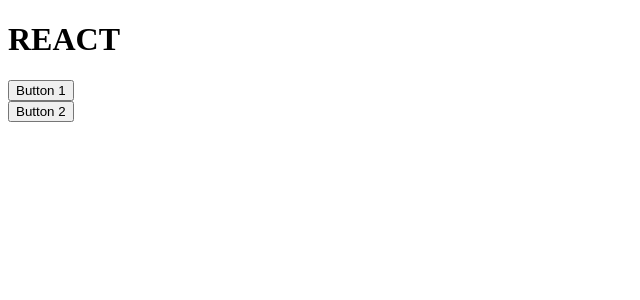
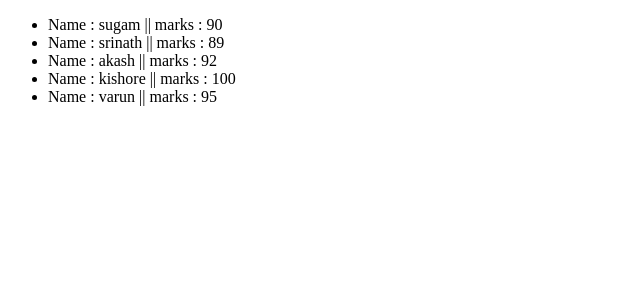
Before and after one commit to Sugam9019/React, a React (Vite) app in the folder reactApp/: page / in a window 1280 px wide. Shown: the top 300 px of the page, without its empty margins (0-640 px from the left). Built offline with nearby package versions, Linux system fonts and the light colour scheme.

Commit message:
React List

```diff
--- a/reactApp/src/App.jsx
+++ b/reactApp/src/App.jsx
@@ -1,34 +1,16 @@
-import { useState,useCallback } from "react";
-import Button from "./Components/Button";
-import Title from "./Components/Title";
-import Disp from "./Components/Disp";
-
+import List from "./Components/List";
 
 function App() {
 
-
-
-  let [v1,setV1]=useState(0);
-  let [v2,setV2]=useState(0);
-
-  const clickx=useCallback(()=>{
-    setV1(v1+1)
-  },[v1]);
-
-  const clicky=useCallback(()=>{
-    setV2(v2+1)
-  },[v2]);
-
-
+  const students=[{key:1,name:"sugam",marks:90},
+                  {key:2,name:"srinath",marks:89},
+                  {key:3,name:"akash",marks:92},
+                  {key:4,name:"kishore",marks:100},
+                  {key:5,name:"varun",marks:95}];
 
   return (
     <>
-
-    <Title/>
-    <Button click={clickx}>Button 1</Button>
-    <br />
-    <Button click={clicky}>Button 2</Button>
-
+      <List items={students}/>
     </>
   )
 }
--- a/reactApp/src/Components/Button.jsx
+++ /dev/null
@@ -1,10 +0,0 @@
-import React from 'react'
-
-function Button({click,children}) {
-    console.log(children);
-  return (
-    <button onClick={click}>{children}</button>
-  )
-}
-
-export default React.memo(Button);
--- a/reactApp/src/Components/Disp.jsx
+++ /dev/null
@@ -1,10 +0,0 @@
-import React from 'react'
-
-function Disp({data,text}) {
-    console.log(text);
-  return (
-    <h2>{text} - {data}</h2>
-  )
-}
-
-export default React.memo(Disp);
--- /dev/null
+++ b/reactApp/src/Components/List.jsx
@@ -0,0 +1,19 @@
+
+import React from "react";
+
+function List({items}){
+
+    let list=items.map((item)=>{
+        return <li key={item.key}>Name : {item.name} || marks : {item.marks}</li>
+    });
+
+    return(
+        <>
+            <ul>
+                {list}
+            </ul>
+        </>
+    )
+}
+
+export default List;
--- a/reactApp/src/Components/Title.jsx
+++ /dev/null
@@ -1,10 +0,0 @@
-import React from 'react'
-
-function Title() {
-    console.log("tite");
-  return (
-    <h1>REACT</h1>
-  )
-}
-
-export default React.memo(Title);
```
